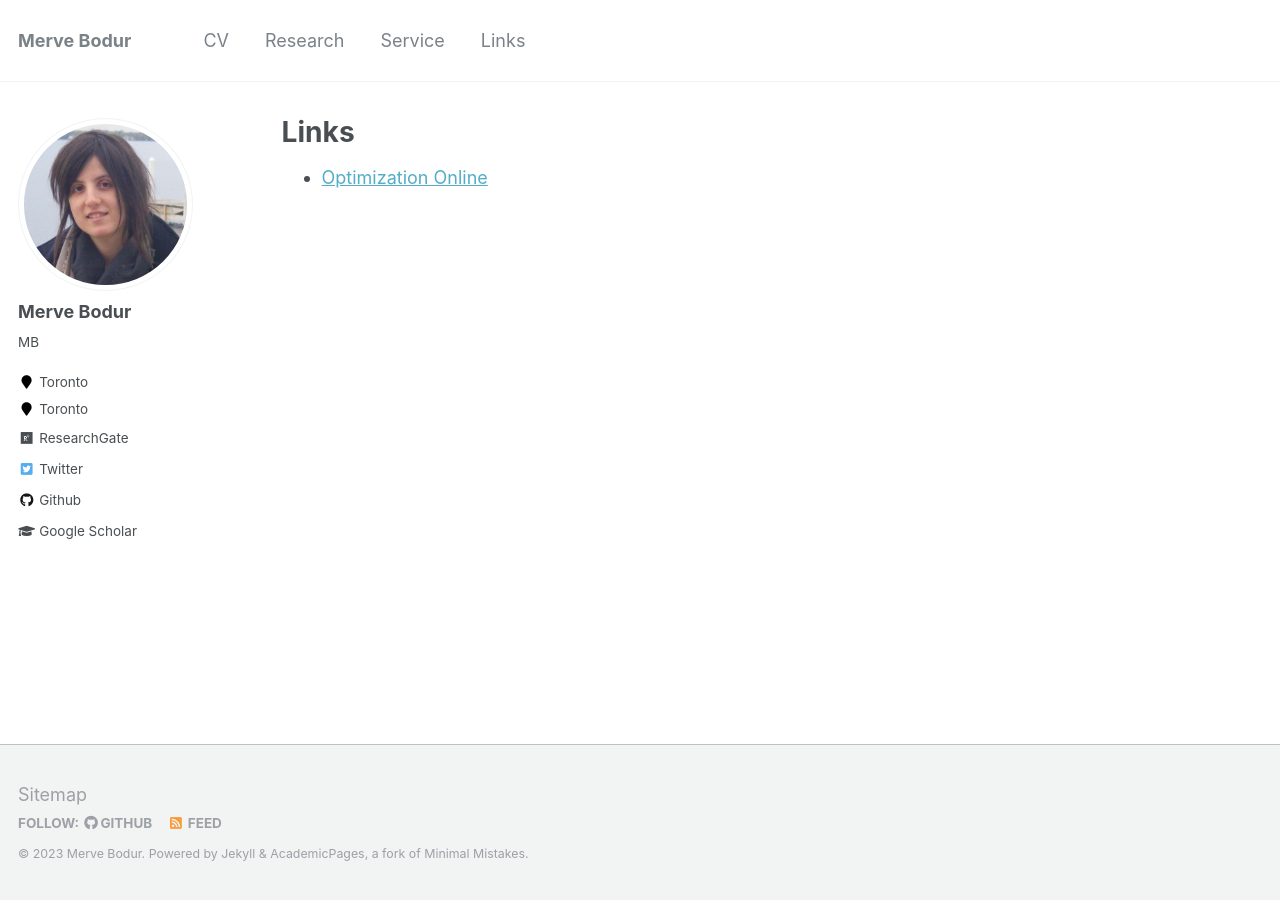
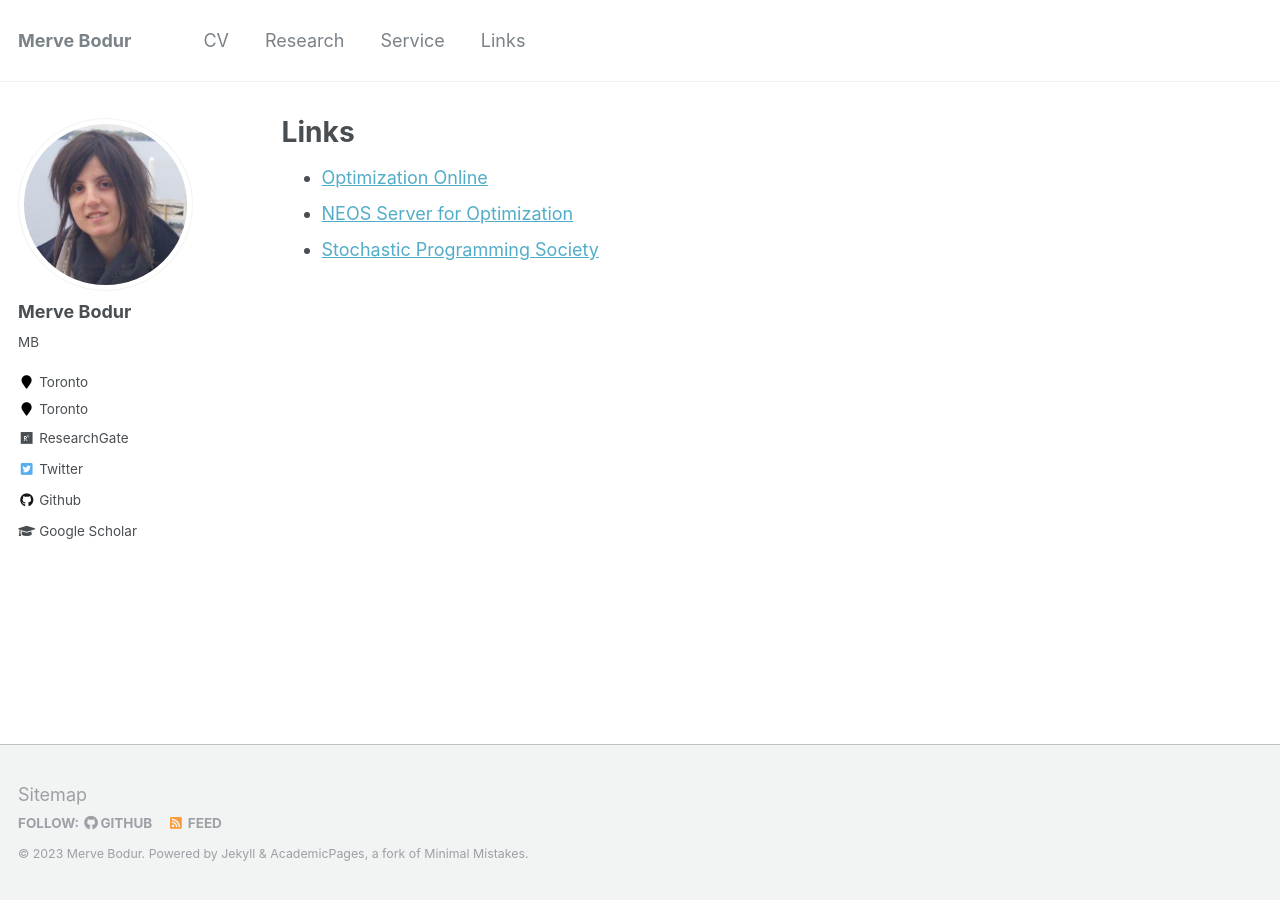
Before and after one commit to mervebodur/mervebodur.github.io, a Jekyll site: the page built from _pages/links.md, in a window 1280 px wide. Built offline with Jekyll 4.4.1, drawn with Linux system fonts in a browser that asks for light colours.

Commit message:
Update links.md

```diff
--- a/_pages/links.md
+++ b/_pages/links.md
@@ -6,3 +6,5 @@ author_profile: true
 ---
 
 - [Optimization Online](https://optimization-online.org/)
+- [NEOS Server for Optimization](https://neos-server.org/neos/)
+- [Stochastic Programming Society](https://stoprog.org/)
```
